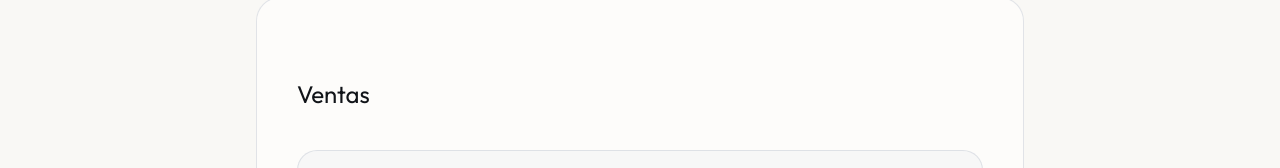
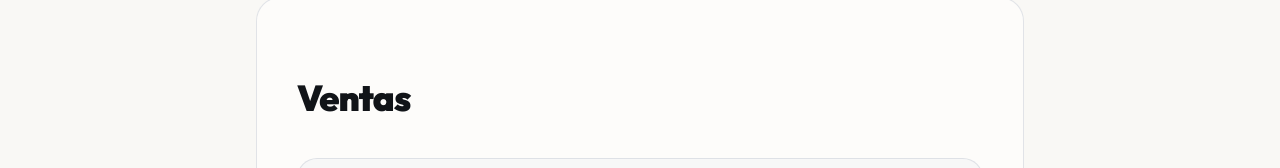
Before and after one commit to poll7872/aura-wear, a Next.js app in the folder frontend/: page /admin/sales in a window 1280 px wide. Shown: the part 116-284 px from the top of the page. Built offline with nearby package versions, Linux system fonts and the light colour scheme; no server answers.

Commit message:
style(ui): update heading scale and weight

```diff
--- a/frontend/components/ui/Heading.tsx
+++ b/frontend/components/ui/Heading.tsx
@@ -1,3 +1,7 @@
 export const Heading = ({ children }: { children: React.ReactNode }) => {
-  return <h1 className="text-2xl my-10">{children}</h1>;
+  return (
+    <h1 className="my-8 text-3xl font-black tracking-tight text-foreground sm:my-10 sm:text-4xl">
+      {children}
+    </h1>
+  );
 };
```
